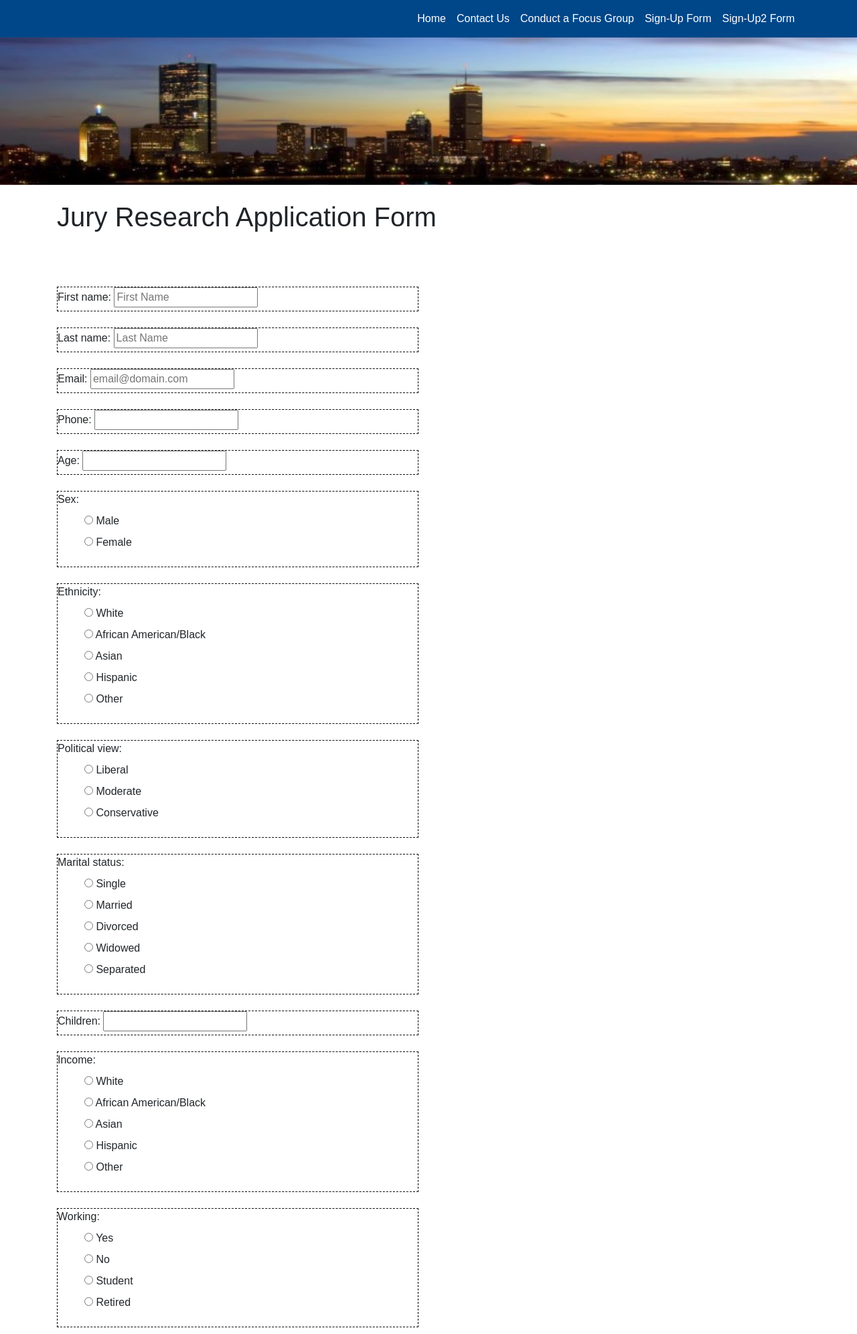
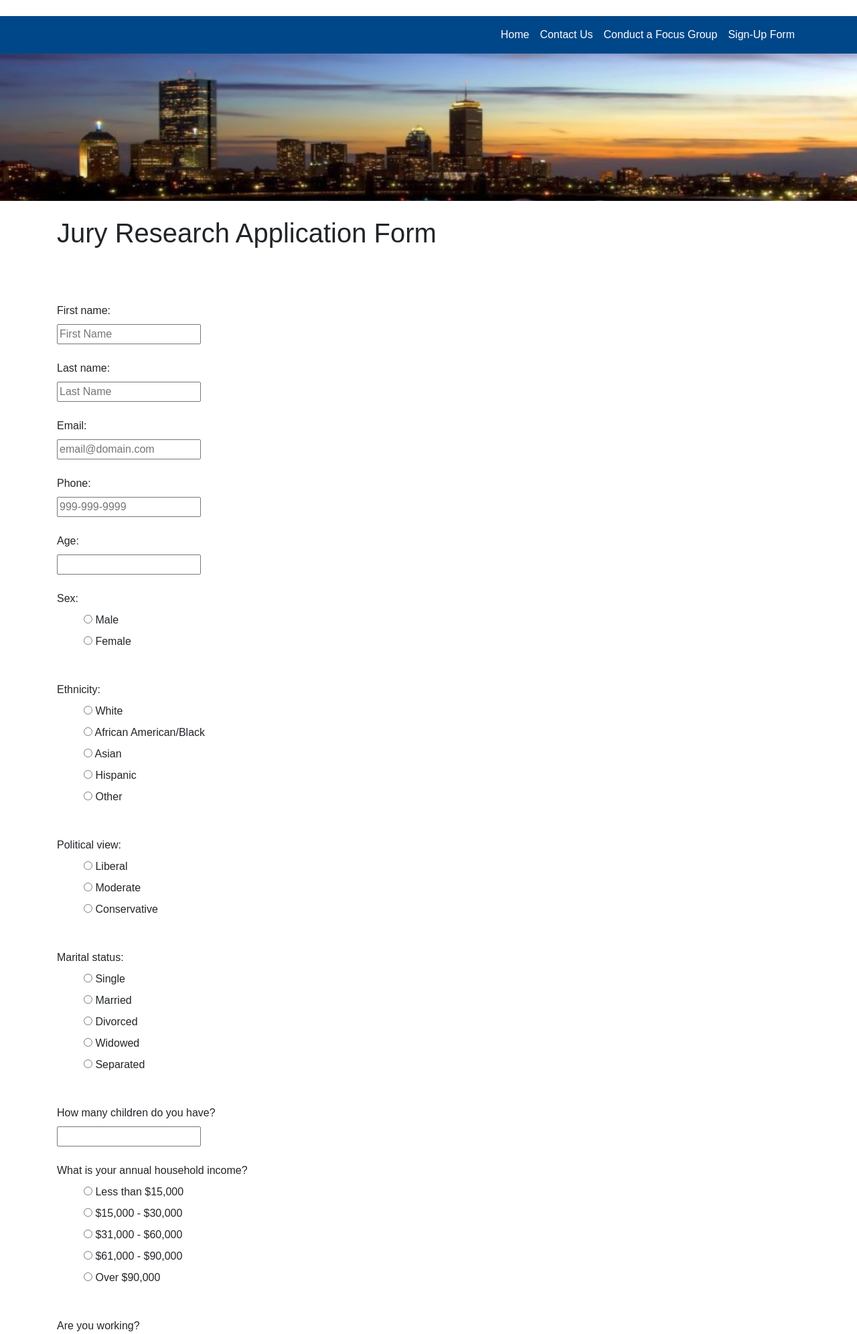
Before and after one commit to Brandt-moreThan4/LAFG---Website, a Django app: page /sign_up in a window 1280 px wide. Shown: the top 1992 px of the page at 67% size. Run offline with Django 3.2, Linux system fonts and the light colour scheme; some libraries are stand-ins or nearby versions.

Commit message:
Last push before trying to host.

```diff
--- a/LAFG/lafg_site/forms.py
+++ b/LAFG/lafg_site/forms.py
@@ -18,7 +18,13 @@
                           ('Divorced','Divorced'),
                           ('Widowed','Widowed'),
                           ('Separated','Separated')]
-INCOME_CHOICES = [('Liberal','Liberal') , ('Moderate','Moderate'), ('Conservative','Conservative')]
+
+INCOME_CHOICES = [('Less than $15,000','Less than $15,000'),
+                  ('$15,000 - $30,000','$15,000 - $30,000'),
+                  ('$31,000 - $60,000','$31,000 - $60,000'),
+                  ('$61,000 - $90,000','$61,000 - $90,000'),
+                  ('Over $90,000','Over $90,000')]
+
 WORKING_CHOICES = [('Yes','Yes') , ('No','No'), ('Student','Student'), ('Retired','Retired')]
 EDUCATION_CHOICES = [('Some School','Some School'),
                      ('High School or GED','High School or GED'),
@@ -50,18 +56,35 @@
         model = Person
         fields = '__all__'
 
+
+        labels = {
+            'children': ('How many children do you have?'),
+            'income': ('What is your annual household income?'),
+            'working': ('Are you working?'),
+            'education': ('Highest level of education attained?'),
+            'us_citizen': ('Are you a U.S Citizen?'),
+            'registered_voter': ('Are you a registered voter?'),
+            'religious': ('Religious?'),
+            'previous_focus_group': ('Have you ever participated in a focus group about a legal issue?'),
+            'party_to_law_suit': ('Have you ever been party to a lawsuit?'),
+            'felony': ('Have you ever been convicted of a felony?'),
+            'legal_background': ('Are you studying law or have you worked for a law firm?'),
+            'location': ("Please indicate where you're located:"),
+            'source': ('How did you hear about us?'),
+        }
+
         # All the widgets are needed to make some better html than Django's defaults.
         widgets = {
             'first_name': forms.TextInput(attrs={'class': 'first-name', 'placeholder':'First Name'}),
             'last_name': forms.TextInput(attrs={'class': 'last-name', 'placeholder':'Last Name'}),
             'email': forms.TextInput(attrs={'class':'email', 'placeholder':'email@domain.com' }),
-            'phone': forms.TextInput(attrs={'type':'tel'}),
+            'phone': forms.TextInput(attrs={'type':'tel', 'placeholder':'999-999-9999'}),
             'sex': forms.RadioSelect(attrs={'class':'ethnicity'}, choices=SEX_CHOICES),
             'ethnicity': forms.RadioSelect(attrs={'class':'ethnicity'}, choices=ETHNICITY_CHOICES),
             'political_view': forms.RadioSelect(attrs={'class':'ethnicity'}, choices=POLITICAL_VIEW_CHOICES),
             'marital_status': forms.RadioSelect(attrs={'class':'ethnicity'}, choices=MARITAL_STATUS_CHOICES),
             #'children': forms.IntegerField(attrs={'min':0}),
-            'income': forms.RadioSelect(attrs={'class':'ethnicity'}, choices=ETHNICITY_CHOICES),
+            'income': forms.RadioSelect(attrs={'class':'ethnicity'}, choices=INCOME_CHOICES),
             'working': forms.RadioSelect(attrs={'class':'ethnicity'}, choices=WORKING_CHOICES),
             'education': forms.RadioSelect(attrs={'class':'ethnicity'}, choices=EDUCATION_CHOICES),
             'us_citizen': forms.RadioSelect(attrs={'class':'ethnicity'}, choices=US_CITIZEN_CHOICES),
--- a/LAFG/lafg_site/templates/lafg_site/base.html
+++ b/LAFG/lafg_site/templates/lafg_site/base.html
@@ -37,9 +37,6 @@
                         <li class="nav-item"
                             ><a class="nav-link" href="{% url 'lafg_site:sign_up' %}">Sign-Up Form</a>
                         </li>
-                        <li class="nav-item"
-                            ><a class="nav-link" href="{% url 'lafg_site:sign_up2' %}">Sign-Up2 Form</a>
-                        </li>
                     </ul>
                 </div>
             </div>
--- a/LAFG/lafg_site/templates/lafg_site/index.html
+++ b/LAFG/lafg_site/templates/lafg_site/index.html
@@ -24,7 +24,7 @@
         </div>
         <br /><br />
         <div>
-            <p>The Louisiana focus groups will be held weekly in:</p>
+            <p>TWe are currently looking for participants from the following areas:</p>
             <ul>
                 <li>Baton Rouge</li>
                 <li>New Orleans</li>
--- a/LAFG/lafg_site/templates/lafg_site/sign_up.html
+++ b/LAFG/lafg_site/templates/lafg_site/sign_up.html
@@ -8,11 +8,11 @@
             list-style-type:none !important;
         }
 
-        .fieldWrapper {
+/*        .fieldWrapper {
             border-style:dashed;
             border-color:black;
             border-width:thin;
-        }
+        }*/
 
     </style>
 {% endblock %}
@@ -33,14 +33,15 @@
                 {% for field in form %}
                     <div class="fieldWrapper">
                         {{ field.errors }}
-                        {{ field.label_tag }} {{ field }}
+                        {{ field.label_tag }}
+                        <br />
+                        {{ field }}
                         {% if field.help_text %}
                             <p class="help">{{ field.help_text|safe }}</p>
                         {% endif %}
                     </div>
                     <br />
                 {% endfor %}
-
 
                 <button class="btn btn-primary" type="submit" form="sign_up" value="Submit">Submit</button>
             </form>
--- a/LAFG/lafg_site/urls.py
+++ b/LAFG/lafg_site/urls.py
@@ -8,7 +8,5 @@
     path('contact', views.contact, name='contact' ),
     path('conduct', views.conduct, name='conduct' ),
     path('sign_up', views.sign_up, name='sign_up' ),
-    path('sign_up2', views.sign_up2, name='sign_up2' ),
-
 
     ]
--- a/LAFG/lafg_site/views.py
+++ b/LAFG/lafg_site/views.py
@@ -40,22 +40,4 @@
         form = PersonForm()
 
 
-
     return render(request, 'lafg_site/sign_up.html', {'form': form})
-
-
-def sign_up2(request):
-
-    if request.method == 'POST':
-    # create a form instance and populate it with data from the request:
-        form = PersonForm(request.POST)
-    # check whether it's valid:
-        if form.is_valid():
-            return HttpResponseRedirect('')
-
-    # if a GET (or any other method) we'll create a blank form
-    else:
-        form = PersonForm()
-
-
-    return render(request, 'lafg_site/sign-up2.html', {'form': form})
```
Also changed, not shown: LAFG/lafg_site/admin.py (+7 -37 lines), LAFG/lafg_site/templates/lafg_site/sign-up2.html (deleted, +0 -33 lines), LAFG/db.sqlite3, LAFG/lafg_site/migrations/0001_initial.py (added), 1 other file.
